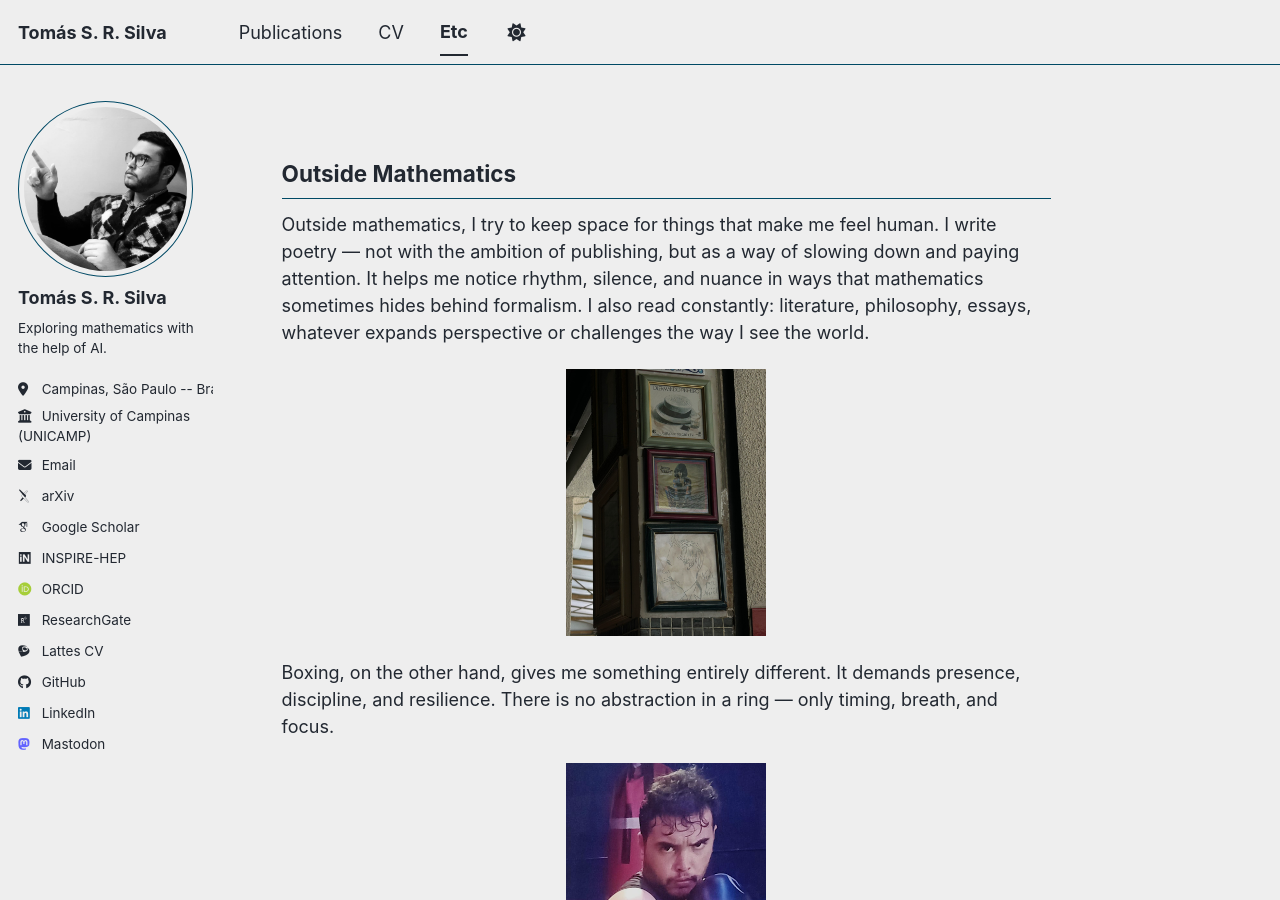
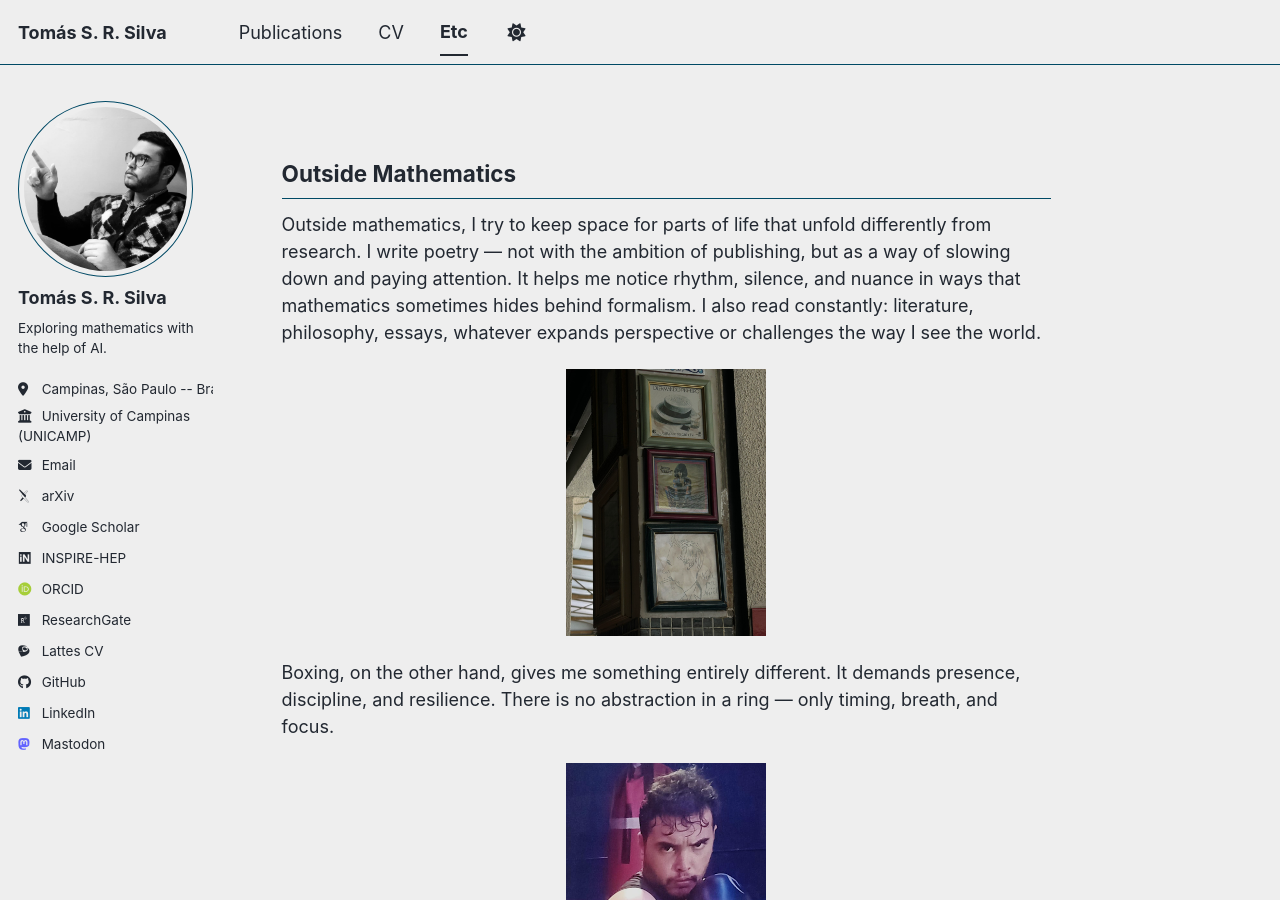
Before and after one commit to TomasSilva/TomasSilva.github.io, a Jekyll site: the page built from _pages/etc.md, in a window 1280 px wide and 900 px high. Built offline with Jekyll 4.4.1, drawn with Linux system fonts in a browser that asks for light colours; some web fonts are replaced; a script bundle is joined from its source files by our own code; library files that are not in the unit come from our copies.

Commit message:
format Etc

```diff
--- a/_pages/etc.md
+++ b/_pages/etc.md
@@ -6,7 +6,7 @@ author_profile: true
 ---
 ## Outside Mathematics
 
-Outside mathematics, I try to keep space for things that make me feel human. I write poetry — not with the ambition of publishing, but as a way of slowing down and paying attention. It helps me notice rhythm, silence, and nuance in ways that mathematics sometimes hides behind formalism. I also read constantly: literature, philosophy, essays, whatever expands perspective or challenges the way I see the world.
+Outside mathematics, I try to keep space for parts of life that unfold differently from research. I write poetry — not with the ambition of publishing, but as a way of slowing down and paying attention. It helps me notice rhythm, silence, and nuance in ways that mathematics sometimes hides behind formalism. I also read constantly: literature, philosophy, essays, whatever expands perspective or challenges the way I see the world.
 <p align="center">
   <img src="/files/cafe.jpeg" width="200">
 </p>
```
